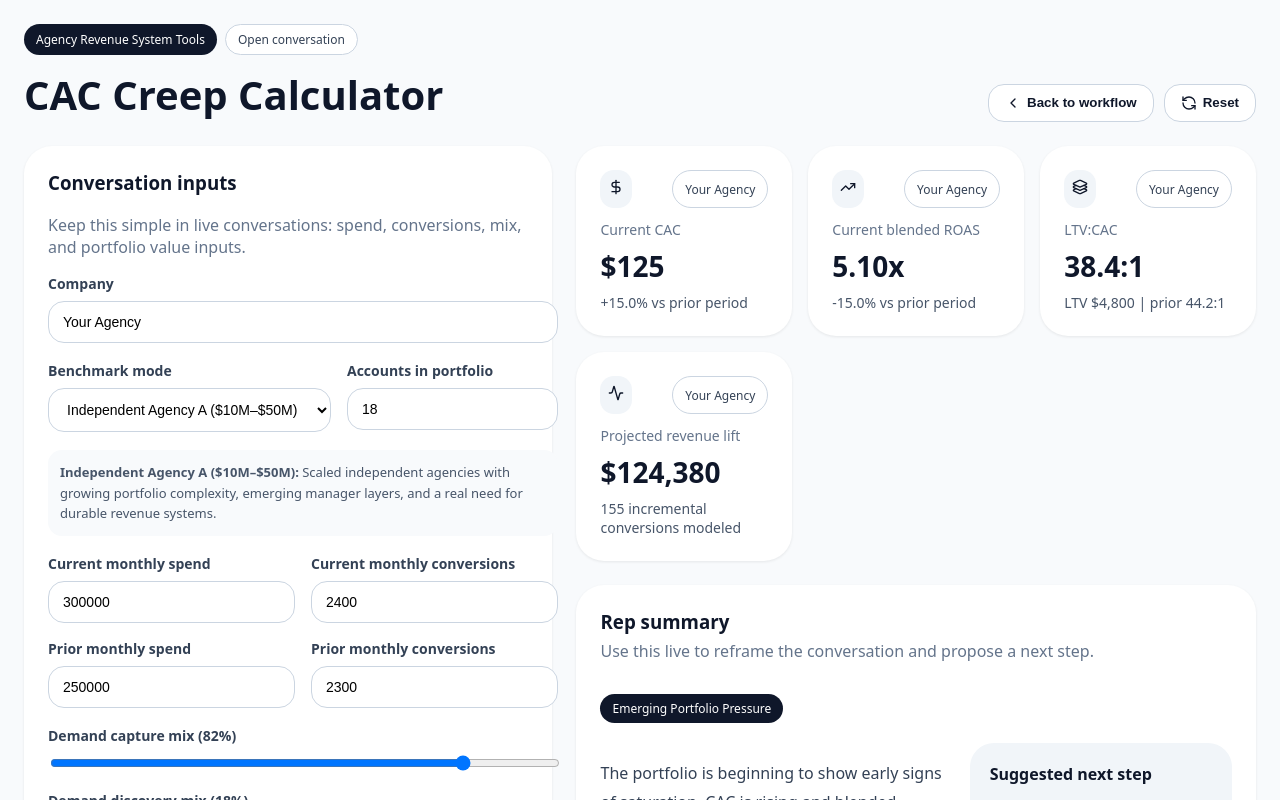
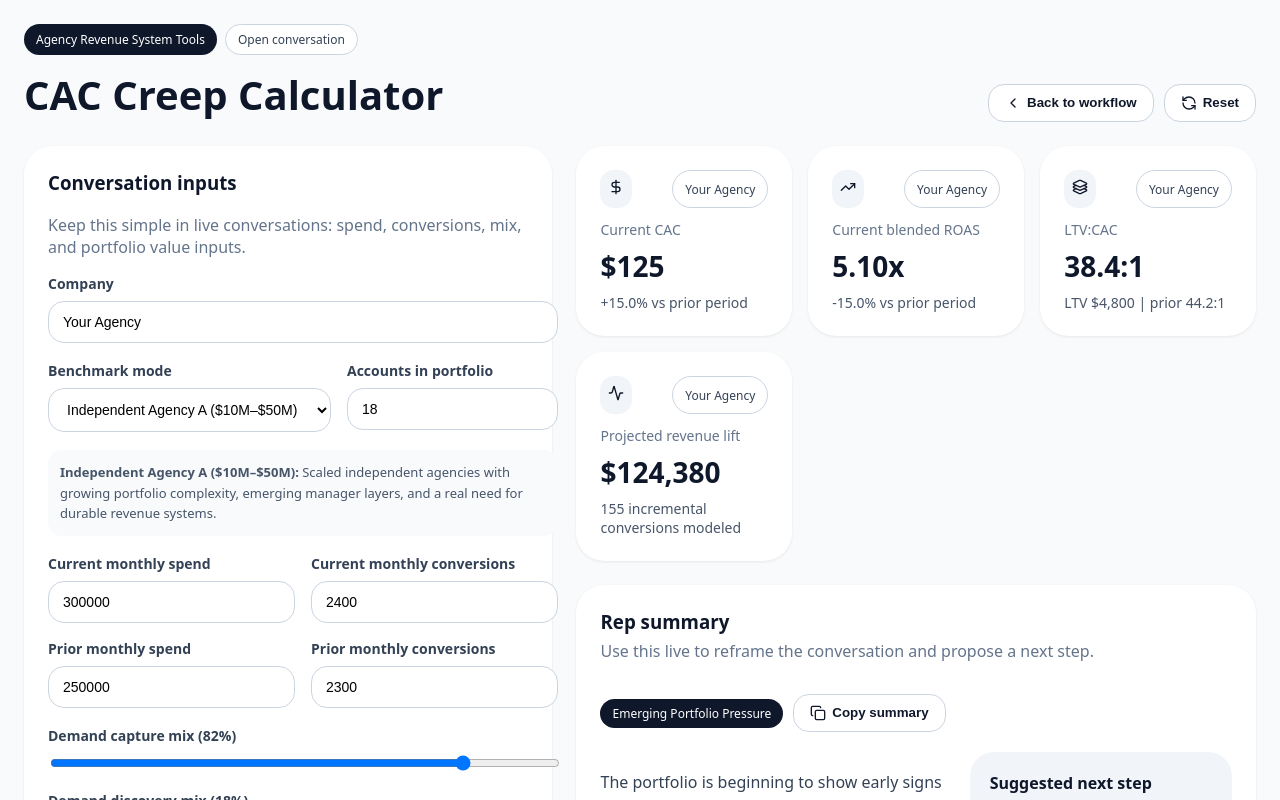
Before and after one commit to ScottMHarris1/revenue-architecture-tools, a Next.js app: page / in a window 1280 px wide. Both pictures are taken after a click on the button "Start conversation tool". Shown: the top 800 px of the page. Built offline with nearby package versions, Linux system fonts and the light colour scheme.

Commit message:
Update page.tsx

```diff
--- a/app/page.tsx
+++ b/app/page.tsx
@@ -28,6 +28,8 @@ import {
   PlayCircle,
   SearchCheck,
   Sparkles,
+  Copy,
+  Check,
 } from "lucide-react";
 
 function clamp(n: number, min: number, max: number) {
@@ -250,6 +252,7 @@ function SelectInput({ value, onChange }: { value: string; onChange: (s: string)
 
 export default function RevenueArchitectureTools() {
   const [state, setState] = useState(defaultState);
+  const [copied, setCopied] = useState(false);
 
   const update = (key: keyof typeof defaultState, value: string | number) => {
     setState((prev) => ({ ...prev, [key]: value as never }));
@@ -257,9 +260,13 @@ export default function RevenueArchitectureTools() {
 
   const setScreen = (screen: ScreenMode) => {
     setState((prev) => ({ ...prev, screen }));
+    setCopied(false);
   };
 
-  const reset = () => setState(defaultState);
+  const reset = () => {
+    setState(defaultState);
+    setCopied(false);
+  };
 
   const analysis = useMemo(() => {
     const currentCAC = state.monthlySpend / Math.max(state.monthlyConversions, 1);
@@ -289,6 +296,8 @@ export default function RevenueArchitectureTools() {
     const projectedRevenueLift = incrementalConversions * state.revenuePerConversion;
     const modeledRevenue = modeledConversions * state.revenuePerConversion;
     const modeledBlendedROAS = modeledRevenue / Math.max(state.monthlySpend, 1);
+    const modeledLtv = state.ltv * (1 + modeledCACImprovementPct / 100 * 0.35);
+    const modeledLtvToCac = modeledLtv / Math.max(modeledNewCAC, 1);
 
     const narrative =
       diagnosis === "Allocation-Led CAC Creep"
@@ -372,6 +381,9 @@ export default function RevenueArchitectureTools() {
       priorCAC,
       currentLtvToCac,
       priorLtvToCac,
+      modeledLtv,
+      modeledNewCAC,
+      modeledLtvToCac,
       cards,
       diagnosis,
       suggestedShift,
@@ -387,6 +399,17 @@ export default function RevenueArchitectureTools() {
       forecastScore,
     };
   }, [state]);
+
+  const copySummary = async () => {
+    const summary = `Portfolio summary for ${state.company}: CAC moved from ${formatMoney(analysis.priorCAC)} to ${formatMoney(analysis.currentCAC)}. Current blended ROAS is ${state.currentBlendedROAS.toFixed(2)}x versus prior ${state.priorBlendedROAS.toFixed(2)}x. Current LTV:CAC is ${analysis.currentLtvToCac.toFixed(1)}:1. A controlled ${analysis.suggestedShift}% reallocation from capture into discovery could model approximately ${formatMoney(analysis.projectedRevenueLift)} in revenue lift, with blended ROAS moving to ${analysis.modeledBlendedROAS.toFixed(2)}x, CAC moving to ${formatMoney(analysis.modeledNewCAC)}, and LTV:CAC moving to ${analysis.modeledLtvToCac.toFixed(1)}:1.`;
+    try {
+      await navigator.clipboard.writeText(summary);
+      setCopied(true);
+      window.setTimeout(() => setCopied(false), 1800);
+    } catch {
+      setCopied(false);
+    }
+  };
 
   const sectionTitleStyle: React.CSSProperties = {
     fontSize: 28,
@@ -531,7 +554,10 @@ export default function RevenueArchitectureTools() {
                 <Card>
                   <div style={{ display: "flex", justifyContent: "space-between", alignItems: "center", gap: 16, flexWrap: "wrap" }}>
                     <div><h3 style={{ margin: 0 }}>Rep summary</h3><p style={{ marginTop: 6, color: "#64748b" }}>Use this live to reframe the conversation and propose a next step.</p></div>
-                    <Badge>{analysis.diagnosis}</Badge>
+                    <div style={{ display: "flex", gap: 10, alignItems: "center", flexWrap: "wrap" }}>
+                      <Badge>{analysis.diagnosis}</Badge>
+                      <Button onClick={copySummary} outline>{copied ? <><Check size={16} style={{ marginRight: 6, verticalAlign: "middle" }} />Copied</> : <><Copy size={16} style={{ marginRight: 6, verticalAlign: "middle" }} />Copy summary</>}</Button>
+                    </div>
                   </div>
 
                   <div style={{ display: "grid", gridTemplateColumns: "minmax(280px, 1.25fr) minmax(260px, 0.95fr)", gap: 24, marginTop: 20 }}>
@@ -543,6 +569,9 @@ export default function RevenueArchitectureTools() {
                         <div style={{ background: "#f1f5f9", borderRadius: 18, padding: 16 }}><div style={{ fontSize: 12, textTransform: "uppercase", color: "#64748b" }}>Projected revenue lift</div><div style={{ marginTop: 8, fontSize: 24, fontWeight: 700 }}>{formatMoney(analysis.projectedRevenueLift)}</div><div style={{ marginTop: 4, fontSize: 14, color: "#475569" }}>Modeled from revenue per conversion</div></div>
                         <div style={{ background: "#f1f5f9", borderRadius: 18, padding: 16 }}><div style={{ fontSize: 12, textTransform: "uppercase", color: "#64748b" }}>Blended ROAS</div><div style={{ marginTop: 8, fontSize: 20, fontWeight: 700 }}>{analysis.modeledBlendedROAS.toFixed(2)}x from {state.currentBlendedROAS.toFixed(2)}x</div><div style={{ marginTop: 4, fontSize: 14, color: "#475569" }}>Modeled blended ROAS vs current input</div></div>
                         <div style={{ background: "#f1f5f9", borderRadius: 18, padding: 16 }}><div style={{ fontSize: 12, textTransform: "uppercase", color: "#64748b" }}>LTV:CAC</div><div style={{ marginTop: 8, fontSize: 20, fontWeight: 700 }}>{analysis.currentLtvToCac.toFixed(1)}:1 from {analysis.priorLtvToCac.toFixed(1)}:1</div><div style={{ marginTop: 4, fontSize: 14, color: "#475569" }}>Current unit economics vs prior period</div></div>
+                        <div style={{ background: "#f1f5f9", borderRadius: 18, padding: 16 }}><div style={{ fontSize: 12, textTransform: "uppercase", color: "#64748b" }}>Modeled LTV</div><div style={{ marginTop: 8, fontSize: 20, fontWeight: 700 }}>{formatMoney(analysis.modeledLtv)} from {formatMoney(state.ltv)}</div><div style={{ marginTop: 4, fontSize: 14, color: "#475569" }}>Illustrative lift to long-term value</div></div>
+                        <div style={{ background: "#f1f5f9", borderRadius: 18, padding: 16 }}><div style={{ fontSize: 12, textTransform: "uppercase", color: "#64748b" }}>Modeled CAC</div><div style={{ marginTop: 8, fontSize: 20, fontWeight: 700 }}>{formatMoney(analysis.modeledNewCAC)} from {formatMoney(analysis.currentCAC)}</div><div style={{ marginTop: 4, fontSize: 14, color: "#475569" }}>Expected acquisition efficiency after test</div></div>
+                        <div style={{ background: "#f1f5f9", borderRadius: 18, padding: 16 }}><div style={{ fontSize: 12, textTransform: "uppercase", color: "#64748b" }}>Modeled LTV:CAC</div><div style={{ marginTop: 8, fontSize: 20, fontWeight: 700 }}>{analysis.modeledLtvToCac.toFixed(1)}:1 from {analysis.currentLtvToCac.toFixed(1)}:1</div><div style={{ marginTop: 4, fontSize: 14, color: "#475569" }}>Illustrative unit-economics improvement</div></div>
                       </div>
                       <div style={{ marginTop: 20, border: "1px solid #e2e8f0", borderRadius: 18, padding: 16 }}>
                         <div style={{ fontWeight: 600, marginBottom: 8 }}>Talk track</div>
@@ -578,7 +607,7 @@ export default function RevenueArchitectureTools() {
                     <h3 style={{ marginTop: 0 }}>Mix shift view</h3>
                     <p style={{ color: "#64748b" }}>Current portfolio mix vs modeled test mix</p>
                     <div style={{ width: "100%", height: 320 }}>
-                      <ResponsiveContainer width="100%" height="100%"><BarChart data={analysis.mixData}><CartesianGrid strokeDasharray="3 3" /><XAxis dataKey="name" /><YAxis /><Tooltip /><Bar dataKey="capture" stackId="a" /><Bar dataKey="discovery" stackId="a" /></BarChart></ResponsiveContainer>
+                      <ResponsiveContainer width="100%" height="100%"><BarChart data={analysis.mixData}><CartesianGrid strokeDasharray="3 3" /><XAxis dataKey="name" /><YAxis /><Tooltip /><Bar dataKey="capture" stackId="a" fill="#0f172a" /><Bar dataKey="discovery" stackId="a" fill="#94a3b8" /></BarChart></ResponsiveContainer>
                     </div>
                   </Card>
                 </div>
```
